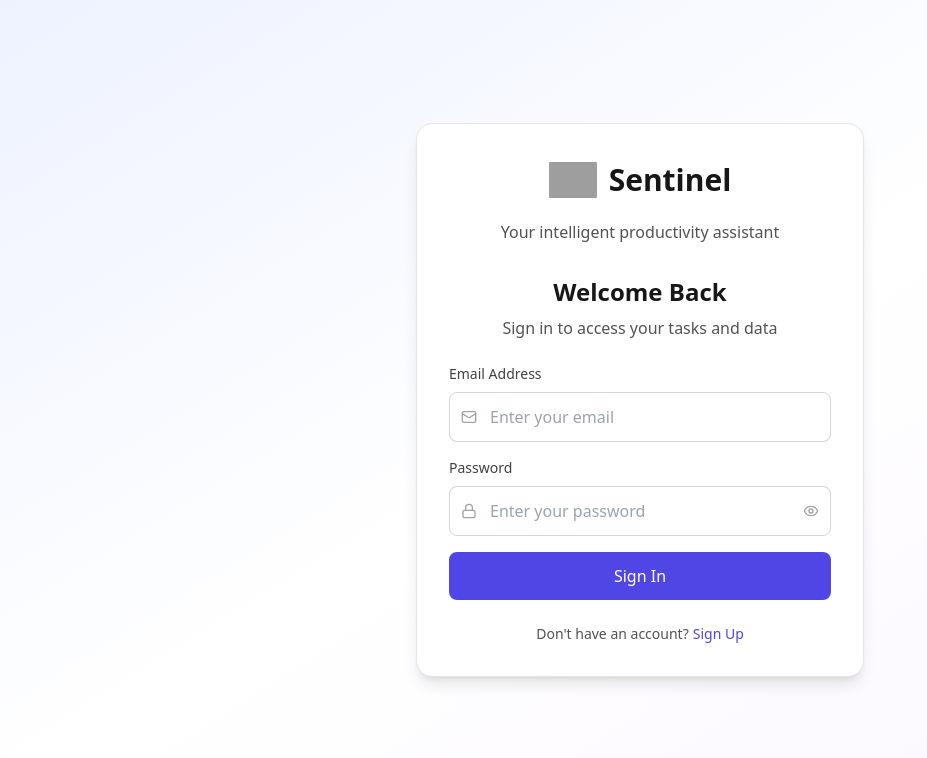
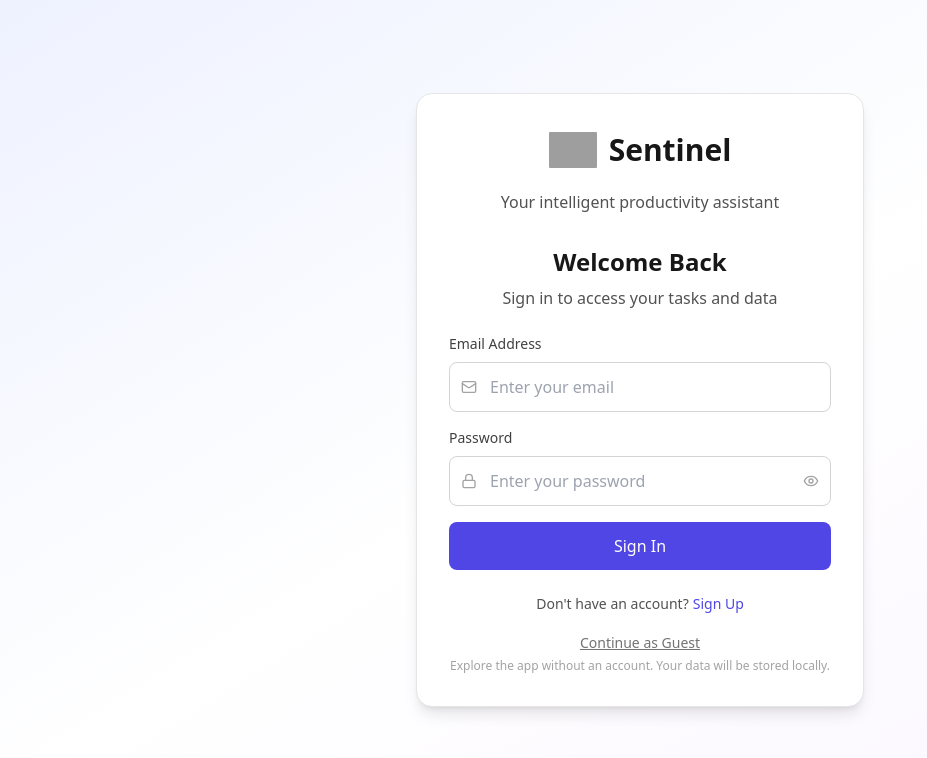
Before and after one commit to zqlnt/todolistprototype, a React (Vite) app: page / in a window 1280 px wide. Shown: the top 758 px of the page, without its empty margins (0-927 px from the left). Built offline with nearby package versions, Linux system fonts and the light colour scheme; grey boxes are pictures that could not be loaded.

Commit message:
Implement 'continue without signing in' feature

```diff
--- a/src/App.tsx
+++ b/src/App.tsx
@@ -18,7 +18,7 @@ import { useTodoStore } from './store';
 import { apiService } from './services/api';
 
 function App() {
-  const { currentPage, isSidebarOpen, authStatus, session, setSession } = useTodoStore();
+  const { currentPage, isSidebarOpen, authStatus, session, setSession, isGuestMode } = useTodoStore();
 
   useEffect(() => {
     // Check for existing token/session on app load
@@ -64,7 +64,7 @@ function App() {
   }
 
   // Show auth page if not authenticated
-  if (authStatus === 'unauthenticated' || !session) {
+  if ((authStatus === 'unauthenticated' || !session) && !isGuestMode) {
     return <Auth />;
   }
 
--- a/src/components/Header.tsx
+++ b/src/components/Header.tsx
@@ -14,7 +14,8 @@ const Header: React.FC = () => {
     setViewMode,
     taskGroupingMode,
     setTaskGroupingMode,
-    currentPage
+    currentPage,
+    isGuestMode
   } = useTodoStore();
 
   const getPageTitle = () => {
@@ -62,6 +63,7 @@ const Header: React.FC = () => {
 
         {/* Right - Sync and Filter */}
         <div className="flex items-center space-x-2">
+          {!isGuestMode && (
             <button
               onClick={syncEmails}
               disabled={isLoading}
@@ -70,6 +72,7 @@ const Header: React.FC = () => {
             >
               <RefreshCw size={18} className={`text-neutral-700 ${isLoading ? 'animate-spin' : ''}`} />
             </button>
+          )}
           <button className="p-2 hover:bg-neutral-100 rounded-lg transition-colors">
             <Filter size={18} className="text-neutral-700" />
           </button>
--- a/src/components/Sidebar.tsx
+++ b/src/components/Sidebar.tsx
@@ -28,7 +28,9 @@ const Sidebar: React.FC = () => {
     addCategory,
     tasks,
     signOut,
-    userProfile
+    userProfile,
+    isGuestMode,
+    setGuestMode
   } = useTodoStore();
 
   const [expandedCategories, setExpandedCategories] = useState<string[]>(['Building project', 'Pharmacy plan']);
@@ -369,6 +371,17 @@ const Sidebar: React.FC = () => {
 
       {/* User Profile and Logout */}
       <div className="p-4 border-t border-gray-200">
+        {isGuestMode ? (
+          <div className="flex items-center space-x-3 mb-3">
+            <div className="w-8 h-8 bg-neutral-200 rounded-full flex items-center justify-center">
+              <span className="text-sm font-medium text-neutral-600">G</span>
+            </div>
+            <div className="flex-1 min-w-0">
+              <p className="text-sm font-medium text-gray-900">Guest User</p>
+              <p className="text-xs text-gray-500">Local storage only</p>
+            </div>
+          </div>
+        ) : (
           <div className="flex items-center space-x-3 mb-3">
             <div className="w-8 h-8 bg-neutral-200 rounded-full flex items-center justify-center">
               <span className="text-sm font-medium text-neutral-600">
@@ -380,7 +393,17 @@ const Sidebar: React.FC = () => {
               <p className="text-xs text-gray-500 truncate">{userProfile.email}</p>
             </div>
           </div>
+        )}
 
+        {isGuestMode ? (
+          <button
+            onClick={() => setGuestMode(false)}
+            className="w-full flex items-center space-x-3 px-3 py-2 rounded-lg text-sm text-gray-700 hover:bg-indigo-50 hover:text-indigo-700 transition-colors"
+          >
+            <LogOut size={16} />
+            <span>Sign In</span>
+          </button>
+        ) : (
           <button
             onClick={signOut}
             className="w-full flex items-center space-x-3 px-3 py-2 rounded-lg text-sm text-gray-700 hover:bg-red-50 hover:text-red-700 transition-colors"
@@ -388,6 +411,7 @@ const Sidebar: React.FC = () => {
             <LogOut size={16} />
             <span>Sign Out</span>
           </button>
+        )}
       </div>
     </div>
   );
--- a/src/pages/Auth.tsx
+++ b/src/pages/Auth.tsx
@@ -226,6 +226,22 @@ const Auth: React.FC = () => {
               </button>
             </p>
           </div>
+
+          {/* Continue as Guest */}
+          <div className="mt-4 text-center">
+            <button
+              onClick={() => {
+                useTodoStore.getState().setGuestMode(true);
+              }}
+              disabled={isLoading}
+              className="text-sm text-neutral-500 hover:text-neutral-700 underline disabled:opacity-50"
+            >
+              Continue as Guest
+            </button>
+            <p className="text-xs text-neutral-400 mt-1">
+              Explore the app without an account. Your data will be stored locally.
+            </p>
+          </div>
         </div>
       </div>
     </div>
--- a/src/pages/Dashboard.tsx
+++ b/src/pages/Dashboard.tsx
@@ -33,7 +33,8 @@ const Dashboard: React.FC = () => {
     toggleDone,
     setCurrentPage,
     dashboardWidgets,
-    categories
+    categories,
+    isGuestMode
   } = useTodoStore();
 
   const [newTaskTitle, setNewTaskTitle] = React.useState('');
--- a/src/store.ts
+++ b/src/store.ts
@@ -21,6 +21,8 @@ interface TodoState {
   user: User | null;
   authStatus: AuthStatus;
   authError: AuthError | null;
+  isGuestMode: boolean;
+  guestTasks: Task[];
   isGuestMode: boolean;
   guestTasks: Task[];
 
@@ -87,6 +89,7 @@ interface TodoState {
   clearAuthError: () => void;
   fetchTasks: () => Promise<void>;
   updateUserProfile: (updates: Partial<UserProfile>) => void;
+  setGuestMode: (mode: boolean) => void;
   setGuestMode: (mode: boolean) => void;
 }
 
@@ -905,6 +908,20 @@ export const useTodoStore = create<TodoState>()(
           userProfile: { ...state.userProfile, ...updates }
         }));
       },
+
+      setGuestMode: (mode: boolean) => {
+        set({
+          isGuestMode: mode,
+          authStatus: mode ? 'authenticated' : 'unauthenticated',
+          currentPage: mode ? 'dashboard' : 'dashboard'
+        });
+
+        if (mode) {
+          // When entering guest mode, populate tasks from guestTasks
+          const { guestTasks } = get();
+          set({ tasks: [...guestTasks] });
+        }
+      },
     }),
     {
       name: 'smart-todo-storage',
@@ -914,7 +931,9 @@ export const useTodoStore = create<TodoState>()(
         categories: state.categories,
         userProfile: state.userProfile,
         notificationSettings: state.notificationSettings,
-        emailSettings: state.emailSettings
+        emailSettings: state.emailSettings,
+        isGuestMode: state.isGuestMode,
+        guestTasks: state.guestTasks
       }),
     }
   )
```
Lines whose indentation alone changed are shown as unchanged.
